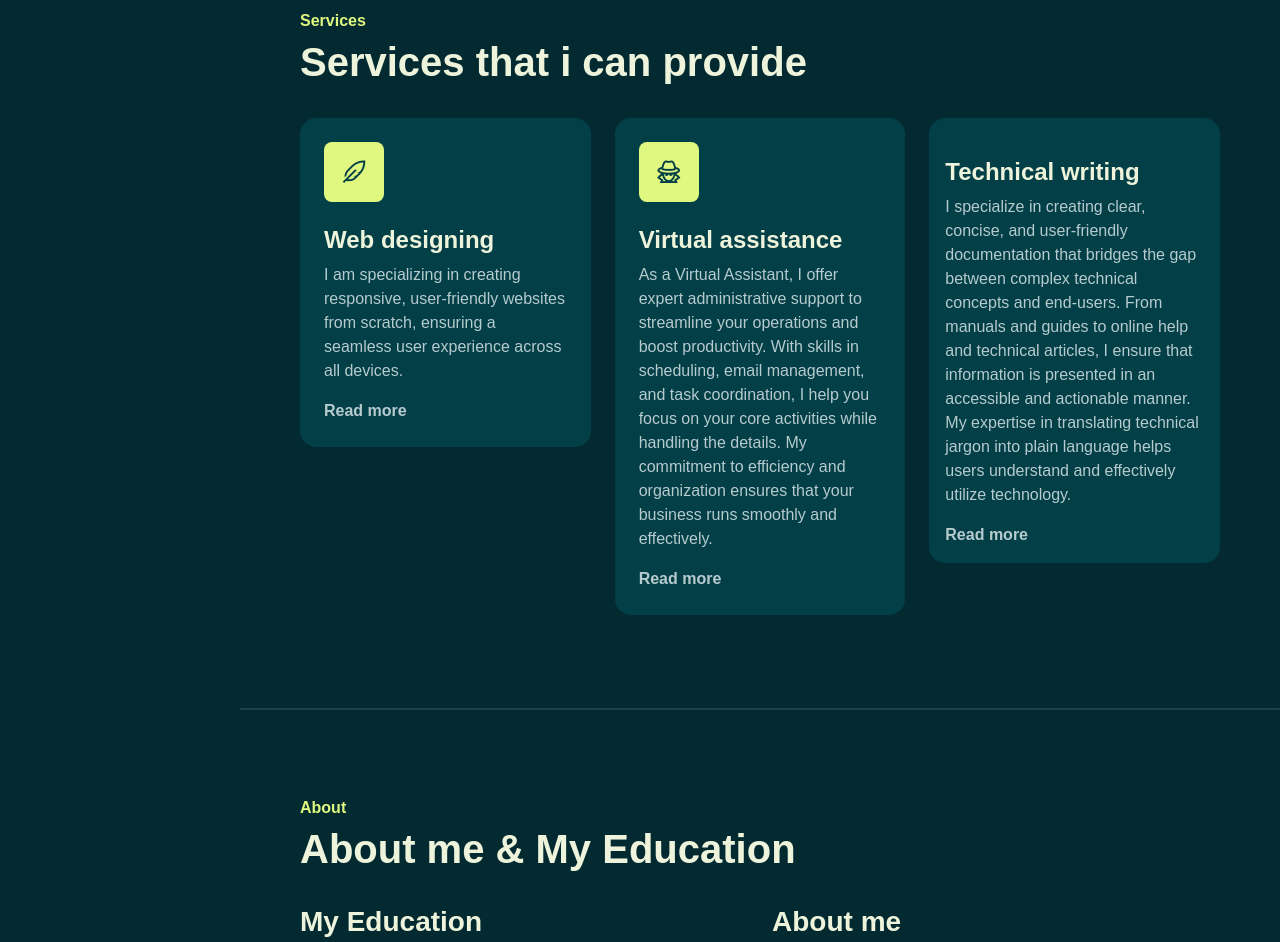
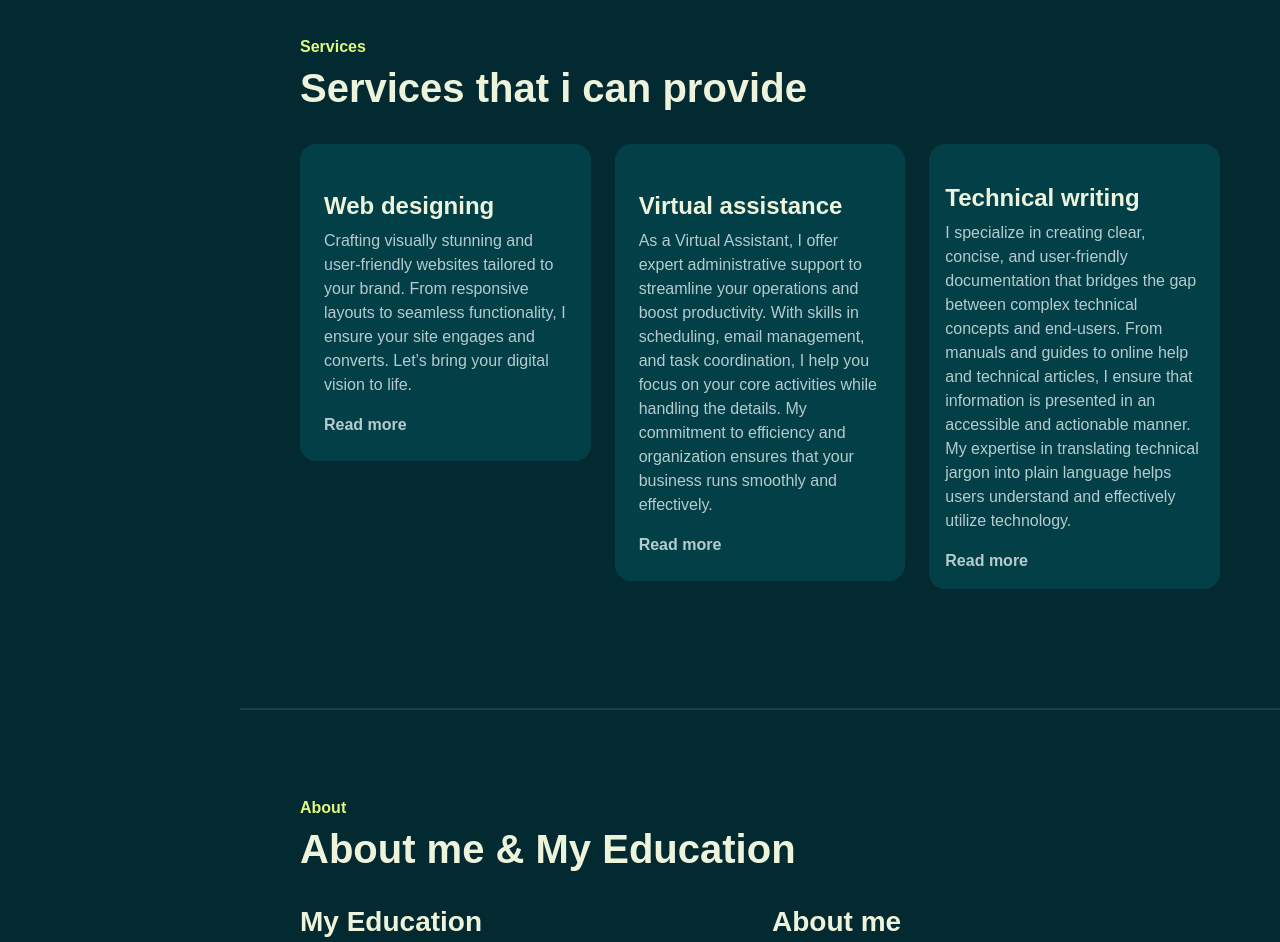
Before and after one commit to N3tNomad/newporfolio, a plain HTML site: page index.html in a window 1280 px wide. Shown: the part 890-1832 px from the top of the page. Drawn offline with Linux system fonts and the light colour scheme; a web font is replaced by a local one.

Commit message:
Update index.html

```diff
--- a/index.html
+++ b/index.html
@@ -78,19 +78,13 @@
                 <div class="row gy-4">
                     <div class="col-md-4" data-aos="fade-up-right"  data-aos-delay="300">
                         <div class="service p-4 bg-base rounded-4 shadow-effect">
-                            <div class="iconbox rounded-3">
-                                <i class="las la-feather-alt"></i>
-                            </div>
                             <h4 class="mt-4 mb-2">Web designing</h4>
-                            <p>I am specializing in creating responsive, user-friendly websites from scratch, ensuring a seamless user experience across all devices.</p>
+                            <p>Crafting visually stunning and user-friendly websites tailored to your brand. From responsive layouts to seamless functionality, I ensure your site engages and converts. Let’s bring your digital vision to life.</p>
                             <a href="#" class="link-custom">Read more</a>
                         </div>
                     </div>
                     <div class="col-md-4" data-aos="fade-up-right"  data-aos-delay="200">
                         <div class="sevice p-4 bg-base rounded-4 shadow-effect">
-                            <div class="iconbox rounded-3">
-                                <i class="las la-user-secret"></i>
-                            </div>
                             <h4 class="mt-4 mb-2">Virtual assistance</h4>
                             <p>As a Virtual Assistant, I offer expert administrative support to streamline your operations and boost productivity. With skills in scheduling, email management, and task coordination, I help you focus on your core activities while handling the details.
                                 My commitment to efficiency and organization ensures that your business runs smoothly and effectively. </p>
```
